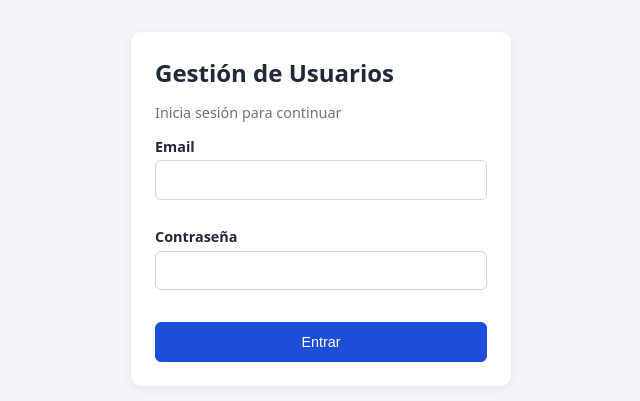
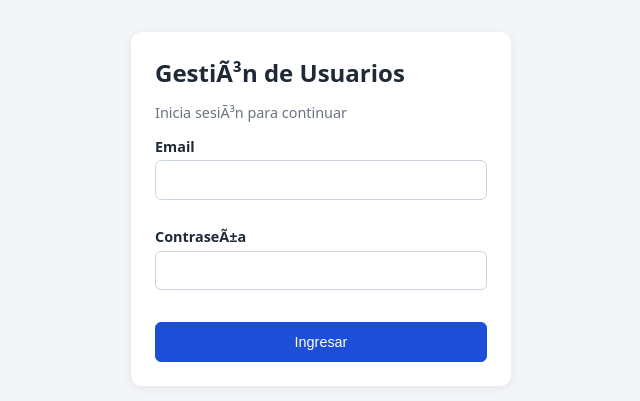
Before and after one commit to armandojaime990-dot/Proyecto2, a website: page frontend/public/index.html in a window 1280 px wide. Shown: the part 191-592 px from the top of the page, without its empty margins (319-959 px from the left). Drawn offline with Linux system fonts and the light colour scheme.

Commit message:
demo: error intencional en el boton de login

```diff
--- a/frontend/public/index.html
+++ b/frontend/public/index.html
@@ -3,24 +3,24 @@
 <head>
   <meta charset="UTF-8" />
   <meta name="viewport" content="width=device-width, initial-scale=1.0" />
-  <title>Iniciar sesión | Gestión de Usuarios</title>
+  <title>Iniciar sesiÃ³n | GestiÃ³n de Usuarios</title>
   <link rel="stylesheet" href="/css/styles.css" />
 </head>
 <body class="login-page">
   <main class="card login-card">
-    <h1 data-testid="login-title">Gestión de Usuarios</h1>
-    <p class="muted">Inicia sesión para continuar</p>
+    <h1 data-testid="login-title">GestiÃ³n de Usuarios</h1>
+    <p class="muted">Inicia sesiÃ³n para continuar</p>
     <form id="login-form" novalidate>
       <label for="email">Email</label>
       <input id="email" name="email" type="email" autocomplete="username" data-testid="login-email" />
       <small class="field-error" data-testid="error-email"></small>
 
-      <label for="password">Contraseña</label>
+      <label for="password">ContraseÃ±a</label>
       <input id="password" name="password" type="password" autocomplete="current-password" data-testid="login-password" />
       <small class="field-error" data-testid="error-password"></small>
 
       <div class="alert" role="alert" data-testid="login-error" hidden></div>
-      <button type="submit" class="btn primary" data-testid="login-submit">Entrar</button>
+      <button type="submit" class="btn primary" data-testid="login-submit">Ingresar</button>
     </form>
   </main>
   <script src="/js/validation.js"></script>
```
